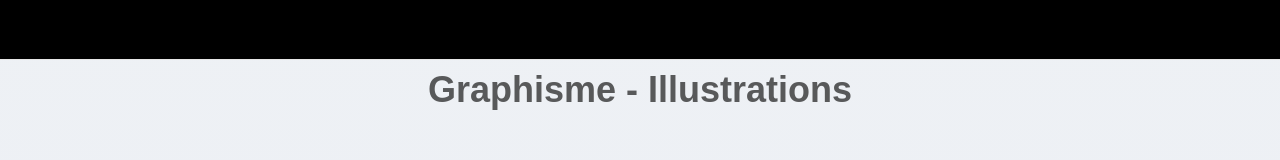
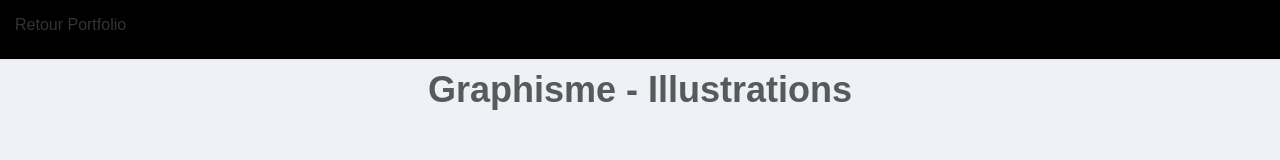
Before and after one commit to DouardAlexandre/bootstrap-gallery, a plain HTML site: page index.html in a window 1280 px wide. Shown: the top 160 px of the page. Drawn offline with nearby package versions, Linux system fonts and the light colour scheme; some packages are replaced by stand-ins of ours; a script that the page names is missing; a web font is replaced by a local one.

Commit message:
Update index.html

```diff
--- a/index.html
+++ b/index.html
@@ -17,8 +17,8 @@
 <body>
 <nav id="mainNav" class="navbar navbar-default navbar-fixed-top">
     <ul class="nav navbar-nav navbar-left">
-        <li class="hidden">
-           <a href="#page-top">Retour Portfolio</a>
+        <li>
+           <a href="https://douardalexandre.github.io/porfolio/">Retour Portfolio</a>
         </li>
     </ul>
 </nav>
```
